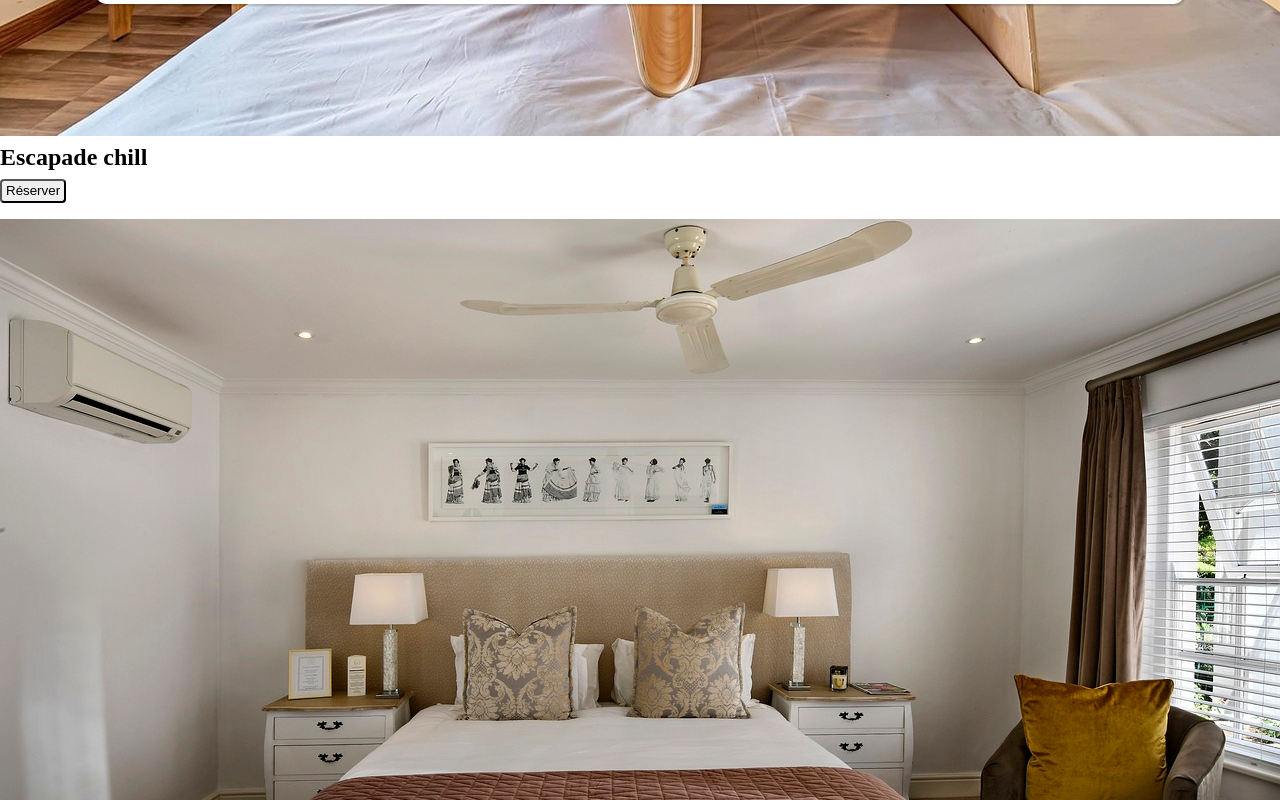
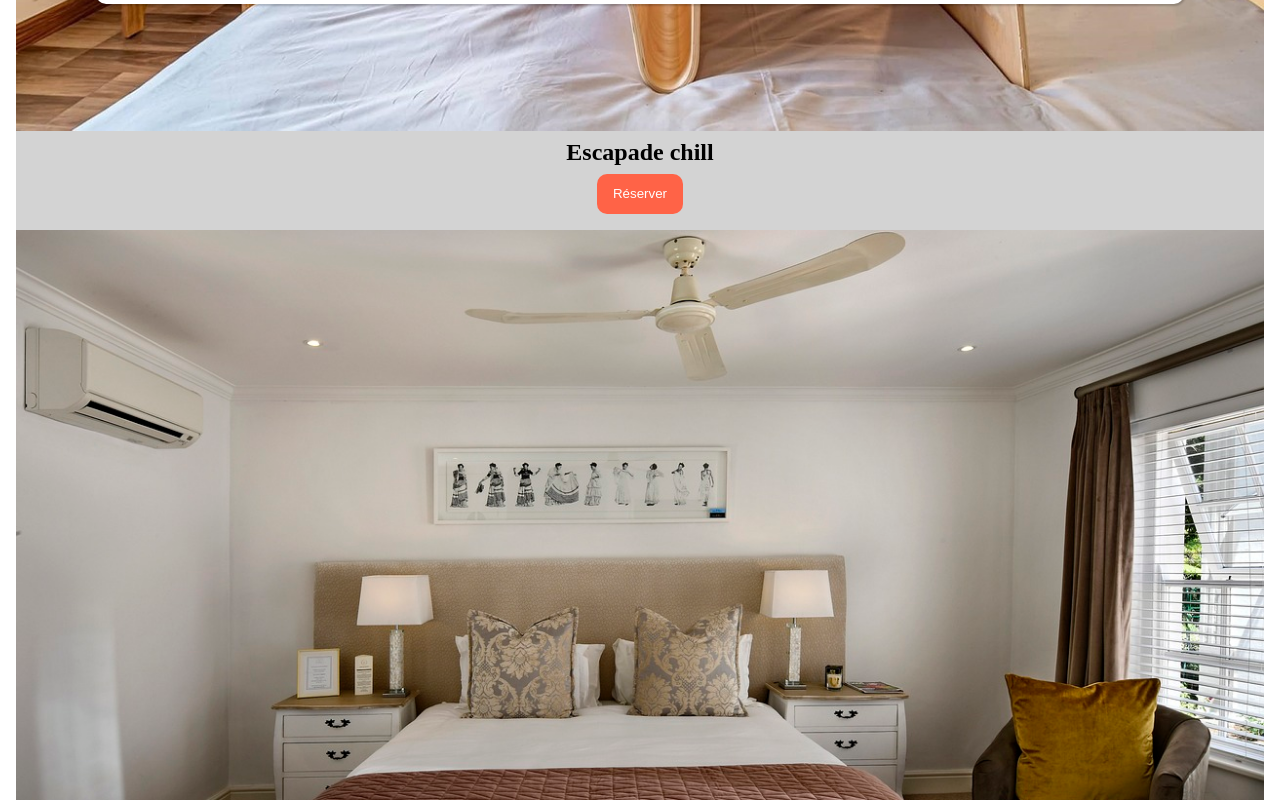
Before and after one commit to VeeverFR/Veever_wild, a React (Vite) app in the folder client/: page / in a window 1280 px wide. Shown: the part 780-1580 px from the top of the page. Built offline with nearby package versions, Linux system fonts and the light colour scheme.

Commit message:
modify itinerarySection.css

```diff
--- a/client/src/components/itinerarySection/itinerarySection.css
+++ b/client/src/components/itinerarySection/itinerarySection.css
@@ -3,6 +3,8 @@
 .itineraries-section {
   display: flex;
   flex-direction: column;
+  margin: 1rem;
+  border-radius: var(--border-ref);
 }
 
 .card {
@@ -20,6 +22,7 @@
 .cards-container {
   display: flex;
   flex-direction: column;
+  background-color: var(--bckgColor);
   gap: 1rem;
 }
 
@@ -27,13 +30,19 @@
   font-size: 1.5rem;
   font-weight: bold;
   margin: 0.5rem 0;
+  text-align: center;
 }
 
 .reserve-button {
-  padding: 0.15rem 0.25rem;
-  color: var(--secondColor);
+  display: flex;
+  align-items: center;
+  justify-self: center;
+  background-color: var(--mainColor);
+  color: var(--light);
+  padding: var(--spacing-ref);
+  margin: 0 auto;
+  height: 2.5rem;
+  border-radius: var(--border-ref);
+  border: 0px solid;
   cursor: pointer;
-  border-radius: 0.25rem;
-  width: auto;
-  align-self: flex-start;
 }
```
